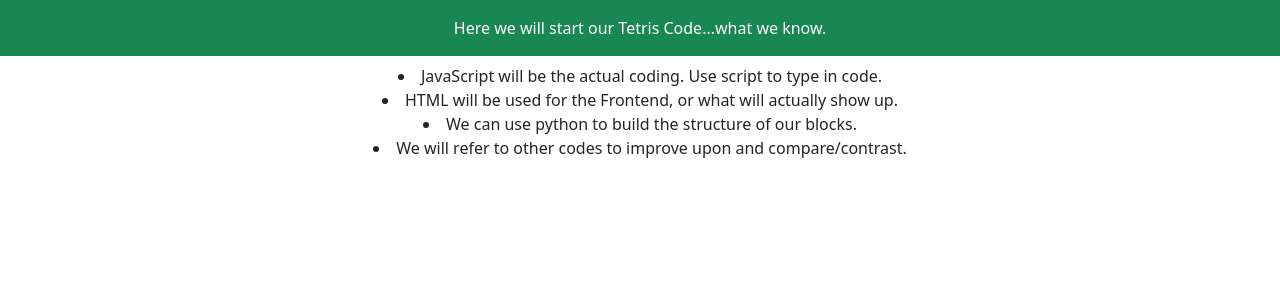
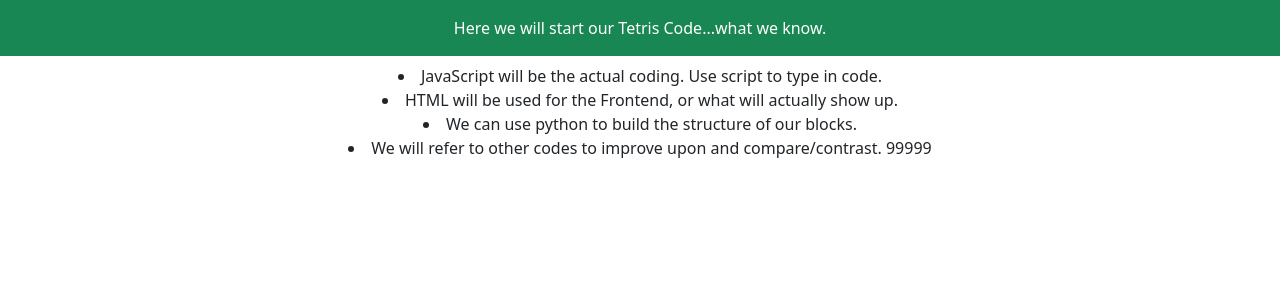
Before and after one commit to jesa06/groupflask, a Flask app: page /Tetris/ in a window 1280 px wide. Shown: the part 66-366 px from the top of the page. Run offline with Flask 2, Linux system fonts and the light colour scheme.

Commit message:
Changes to be committed: 	modified:   templates/Tetris.html

```diff
--- a/templates/Tetris.html
+++ b/templates/Tetris.html
@@ -11,7 +11,7 @@
             <li>JavaScript will be the actual coding. Use script to type in code. </li>
             <li>HTML will be used for the Frontend, or what will actually show up. </li>
             <li>We can use python to build the structure of our blocks.</li>
-            <li>We will refer to other codes to improve upon and compare/contrast.</li>
+            <li>We will refer to other codes to improve upon and compare/contrast.  99999</li>
         </center>
 {% endblock %}
 
```
